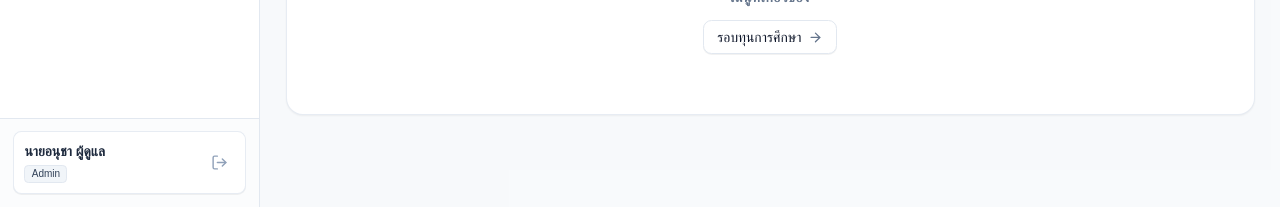
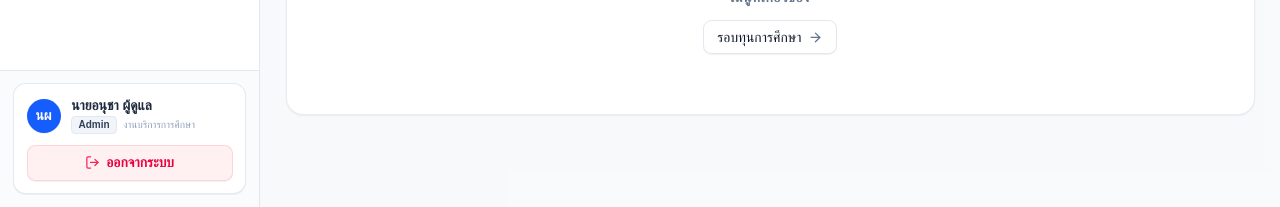
Before and after one commit to warattapobwaiarsa/SEMS-KKU, a Next.js app in the folder frontend/: page /admin/users in a window 1280 px wide. Shown: the part 593-800 px from the top of the page. Built offline with nearby package versions, Linux system fonts and the light colour scheme; no server answers; a web font is replaced by a local one.

Commit message:
feat(layout): redesign sidebar logout UI with dedicated confirmation modal and session cleanup

```diff
--- a/frontend/src/components/layout/app-sidebar.tsx
+++ b/frontend/src/components/layout/app-sidebar.tsx
@@ -1,12 +1,14 @@
 "use client";
 
-import React from "react";
+import React, { useState } from "react";
 import Link from "next/link";
 import { useRouter } from "next/navigation";
 import { PanelLeftClose, PanelLeftOpen, LogOut } from "lucide-react";
 import { SYSTEM_CONFIG } from "@/config/navigation";
 import type { NavItemConfig, UserRole, UserProfile } from "@/types/navigation";
+import { clearAuthSession } from "@/lib/mock-evaluator";
 import { NavItem } from "./nav-item";
+import { LogoutModal } from "./logout-modal";
 
 interface AppSidebarProps {
   items: NavItemConfig[];
@@ -30,19 +32,29 @@ export function AppSidebar({
   onLogout,
 }: AppSidebarProps) {
   const router = useRouter();
+  const [showLogoutModal, setShowLogoutModal] = useState(false);
   const homeHref = role === "admin" ? "/admin/scholarship-rounds" : "/evaluator/rounds";
 
-  const handleLogout = () => {
+  const getInitials = (name?: string) => {
+    if (!name) return "U";
+    const parts = name.trim().split(/\s+/);
+    if (parts.length >= 2) {
+      return `${parts[0].charAt(0)}${parts[1].charAt(0)}`;
+    }
+    return name.slice(0, 2);
+  };
+
+  const handleConfirmLogout = () => {
+    clearAuthSession();
     if (onLogout) {
       onLogout();
       return;
     }
-    if (confirm("คุณต้องการออกจากระบบหรือไม่?")) {
-      router.push("/");
-    }
+    window.location.href = "/";
   };
 
   return (
+    <>
       <aside
         className={`h-full bg-white border-r border-slate-200 flex flex-col justify-between shrink-0 select-none transition-[width] duration-200 ease-in-out ${
           isCollapsed ? "w-[68px]" : "w-[260px]"
@@ -130,31 +142,25 @@ export function AppSidebar({
           </nav>
         </div>
 
-      {/* Sidebar Footer with User Profile and Logout */}
+        {/* Sidebar Footer with User Profile and Dedicated Logout Button */}
         <div
-        className={`border-t border-slate-200 bg-slate-50/60 ${
+          className={`border-t border-slate-200 bg-slate-50/70 ${
             isCollapsed ? "p-2.5 flex justify-center" : "p-3"
           }`}
         >
-        {isCollapsed ? (
-          <button
-            type="button"
-            onClick={handleLogout}
-            className="p-2 text-slate-400 hover:text-red-600 hover:bg-red-50 rounded-lg transition-colors flex items-center justify-center"
-            title={`ออกจากระบบ (${user?.name || "ผู้ใช้งาน"})`}
-            aria-label="ออกจากระบบ"
-          >
-            <LogOut className="w-4 h-4" aria-hidden="true" />
-          </button>
-        ) : (
-          <div className="flex items-center justify-between gap-2 bg-white p-2.5 rounded-lg border border-slate-200/80 shadow-2xs">
+          {!isCollapsed ? (
+            <div className="bg-white p-3 rounded-xl border border-slate-200/90 shadow-2xs space-y-2.5">
+              <div className="flex items-center gap-2.5 min-w-0">
+                <div className="w-8 h-8 rounded-full bg-blue-600 text-white font-bold flex items-center justify-center text-xs shrink-0 shadow-2xs">
+                  {getInitials(user?.name)}
+                </div>
                 <div className="min-w-0 flex-1 truncate">
-              <p className="text-xs font-semibold text-slate-800 truncate leading-tight">
+                  <p className="text-xs font-bold text-slate-800 truncate leading-tight">
                     {user?.name || "ผู้ใช้งาน"}
                   </p>
-              <div className="flex items-center gap-1.5 mt-1">
+                  <div className="flex items-center gap-1.5 mt-0.5">
                     <span
-                  className={`inline-block px-1.5 py-0.2 text-[10px] font-medium rounded border ${
+                      className={`inline-block px-1.5 py-0.2 text-[10px] font-semibold rounded border ${
                         role === "evaluator"
                           ? "border-blue-200 bg-blue-50 text-blue-700"
                           : "border-slate-200 bg-slate-100 text-slate-700"
@@ -162,19 +168,37 @@ export function AppSidebar({
                     >
                       {role === "evaluator" ? "Evaluator" : "Admin"}
                     </span>
-                {user?.expiresAt && role === "evaluator" && (
                     <span className="text-[10px] text-slate-400 truncate">
-                    {user.expiresAt}
+                      {user?.department || "มหาวิทยาลัยขอนแก่น"}
                     </span>
-                )}
+                  </div>
                 </div>
               </div>
 
               <button
                 type="button"
-              onClick={handleLogout}
-              className="p-1.5 text-slate-400 hover:text-red-600 hover:bg-red-50 rounded-md transition-colors shrink-0"
+                onClick={() => setShowLogoutModal(true)}
+                className="w-full py-1.5 px-3 text-xs font-semibold text-rose-600 bg-rose-50 hover:bg-rose-600 hover:text-white rounded-lg border border-rose-200/80 transition-all flex items-center justify-center gap-1.5 cursor-pointer shadow-2xs group"
                 title="ออกจากระบบ"
+                aria-label="ออกจากระบบ"
+              >
+                <LogOut className="w-3.5 h-3.5 text-rose-500 group-hover:text-white transition-colors" aria-hidden="true" />
+                <span>ออกจากระบบ</span>
+              </button>
+            </div>
+          ) : (
+            <div className="flex flex-col items-center gap-2">
+              <div
+                className="w-8 h-8 rounded-full bg-blue-600 text-white font-bold flex items-center justify-center text-xs shadow-2xs"
+                title={`${user?.name || "ผู้ใช้งาน"} (${role === "evaluator" ? "Evaluator" : "Admin"})`}
+              >
+                {getInitials(user?.name)}
+              </div>
+              <button
+                type="button"
+                onClick={() => setShowLogoutModal(true)}
+                className="p-2 text-rose-600 bg-rose-50 hover:bg-rose-600 hover:text-white rounded-lg transition-colors border border-rose-200 shadow-2xs cursor-pointer"
+                title={`ออกจากระบบ (${user?.name || "ผู้ใช้งาน"})`}
                 aria-label="ออกจากระบบ"
               >
                 <LogOut className="w-4 h-4" aria-hidden="true" />
@@ -183,5 +207,15 @@ export function AppSidebar({
           )}
         </div>
       </aside>
+
+      {/* SEMS Confirmation Modal */}
+      <LogoutModal
+        isOpen={showLogoutModal}
+        onClose={() => setShowLogoutModal(false)}
+        onConfirm={handleConfirmLogout}
+        user={user}
+        role={role}
+      />
+    </>
   );
 }
--- a/frontend/src/components/layout/index.ts
+++ b/frontend/src/components/layout/index.ts
@@ -3,4 +3,5 @@ export * from "./app-sidebar";
 export * from "./app-header";
 export * from "./mobile-sidebar";
 export * from "./role-layout-shell";
+export * from "./logout-modal";
 export * from "./placeholder-page";
--- /dev/null
+++ b/frontend/src/components/layout/logout-modal.tsx
@@ -0,0 +1,123 @@
+'use client';
+
+import React, { useState } from 'react';
+import { LogOut, AlertCircle, ShieldAlert } from 'lucide-react';
+import { Modal, ModalHeader, ModalBody, ModalFooter, Button } from '@/components/ui';
+import type { UserProfile, UserRole } from '@/types/navigation';
+
+export interface LogoutModalProps {
+  isOpen: boolean;
+  onClose: () => void;
+  onConfirm: () => void | Promise<void>;
+  user?: UserProfile;
+  role?: UserRole;
+}
+
+export function LogoutModal({
+  isOpen,
+  onClose,
+  onConfirm,
+  user,
+  role = 'admin',
+}: LogoutModalProps) {
+  const [isSubmitting, setIsSubmitting] = useState(false);
+
+  const handleConfirm = async () => {
+    try {
+      setIsSubmitting(true);
+      await onConfirm();
+    } finally {
+      setIsSubmitting(false);
+      onClose();
+    }
+  };
+
+  const roleLabel = role === 'evaluator' ? 'กรรมการผู้ประเมิน (Evaluator)' : 'ผู้ดูแลระบบ (Admin)';
+  const roleBadgeClass =
+    role === 'evaluator'
+      ? 'border-blue-200 bg-blue-50 text-blue-700'
+      : 'border-slate-200 bg-slate-100 text-slate-700';
+
+  return (
+    <Modal isOpen={isOpen} onClose={onClose} size="sm">
+      <ModalHeader
+        title="ยืนยันการออกจากระบบ"
+        subtitle="ระบบบริหารจัดการการประเมินทุนการศึกษา (SEMS-KKU)"
+        icon={LogOut}
+      />
+
+      <ModalBody className="space-y-3.5 text-xs">
+        <p className="text-muted-foreground leading-relaxed">
+          คุณต้องการออกจากระบบใช่หรือไม่? Session การทำงานปัจจุบันของคุณจะสิ้นสุดลง
+          และระบบจะนำคุณกลับสู่หน้าเข้าสู่ระบบหลัก
+        </p>
+
+        {/* User Profile Context Box */}
+        <div className="p-3 bg-muted/40 rounded-xl border border-border/70 space-y-2">
+          <div className="flex items-center justify-between gap-2">
+            <span className="text-muted-foreground text-[11px]">ผู้ใช้งาน:</span>
+            <span className="font-semibold text-foreground truncate max-w-[200px]">
+              {user?.name || 'ผู้ใช้งาน'}
+            </span>
+          </div>
+
+          {user?.email && (
+            <div className="flex items-center justify-between gap-2">
+              <span className="text-muted-foreground text-[11px]">อีเมล:</span>
+              <span className="font-mono text-muted-foreground truncate max-w-[200px]">
+                {user.email}
+              </span>
+            </div>
+          )}
+
+          <div className="flex items-center justify-between gap-2">
+            <span className="text-muted-foreground text-[11px]">บทบาทในระบบ:</span>
+            <span className={`inline-block px-1.5 py-0.5 text-[10px] font-semibold rounded border ${roleBadgeClass}`}>
+              {roleLabel}
+            </span>
+          </div>
+
+          {user?.department && (
+            <div className="flex items-center justify-between gap-2">
+              <span className="text-muted-foreground text-[11px]">สังกัด / หน่วยงาน:</span>
+              <span className="text-foreground truncate max-w-[200px]">
+                {user.department}
+              </span>
+            </div>
+          )}
+        </div>
+
+        {/* Informative Warning Note */}
+        <div className="flex items-start gap-2 p-2.5 bg-amber-500/10 border border-amber-500/20 rounded-xl text-amber-800 dark:text-amber-300 text-[11px] leading-relaxed">
+          <AlertCircle className="w-4 h-4 shrink-0 text-amber-600 dark:text-amber-400 mt-0.5" />
+          <span>
+            หากมีข้อมูลการประเมินหรือแบบร่างที่ยังไม่ได้กดบันทึก ข้อมูลอาจสูญหายได้ โปรดตรวจสอบก่อนออกจากระบบ
+          </span>
+        </div>
+      </ModalBody>
+
+      <ModalFooter className="flex items-center justify-end gap-2.5 pt-2">
+        <Button
+          type="button"
+          variant="secondary"
+          size="sm"
+          onClick={onClose}
+          disabled={isSubmitting}
+        >
+          ยกเลิก
+        </Button>
+
+        <Button
+          type="button"
+          variant="destructive"
+          size="sm"
+          onClick={handleConfirm}
+          isLoading={isSubmitting}
+          leftIcon={<LogOut className="w-3.5 h-3.5" />}
+        >
+          ออกจากระบบ
+        </Button>
+      </ModalFooter>
+    </Modal>
+  );
+}
--- a/frontend/src/lib/mock-evaluator.ts
+++ b/frontend/src/lib/mock-evaluator.ts
@@ -92,6 +92,19 @@ export function setAdminId(id: string): void {
   }
 }
 
+export function clearAuthSession(): void {
+  if (typeof window !== 'undefined') {
+    try {
+      window.localStorage.removeItem(EVALUATOR_STORAGE_KEY);
+      window.localStorage.removeItem(ADMIN_STORAGE_KEY);
+      window.dispatchEvent(new CustomEvent('sems_evaluator_changed', { detail: { id: null } }));
+      window.dispatchEvent(new CustomEvent('sems_admin_changed', { detail: { id: null } }));
+    } catch {
+      // Ignore
+    }
+  }
+}
+
 export function getCurrentAdminProfile(): MockAdminProfile {
   const currentId = getAdminId();
   const found = MOCK_ADMINS.find((ad) => ad.id === currentId);
```
Lines whose indentation alone changed are shown as unchanged.
